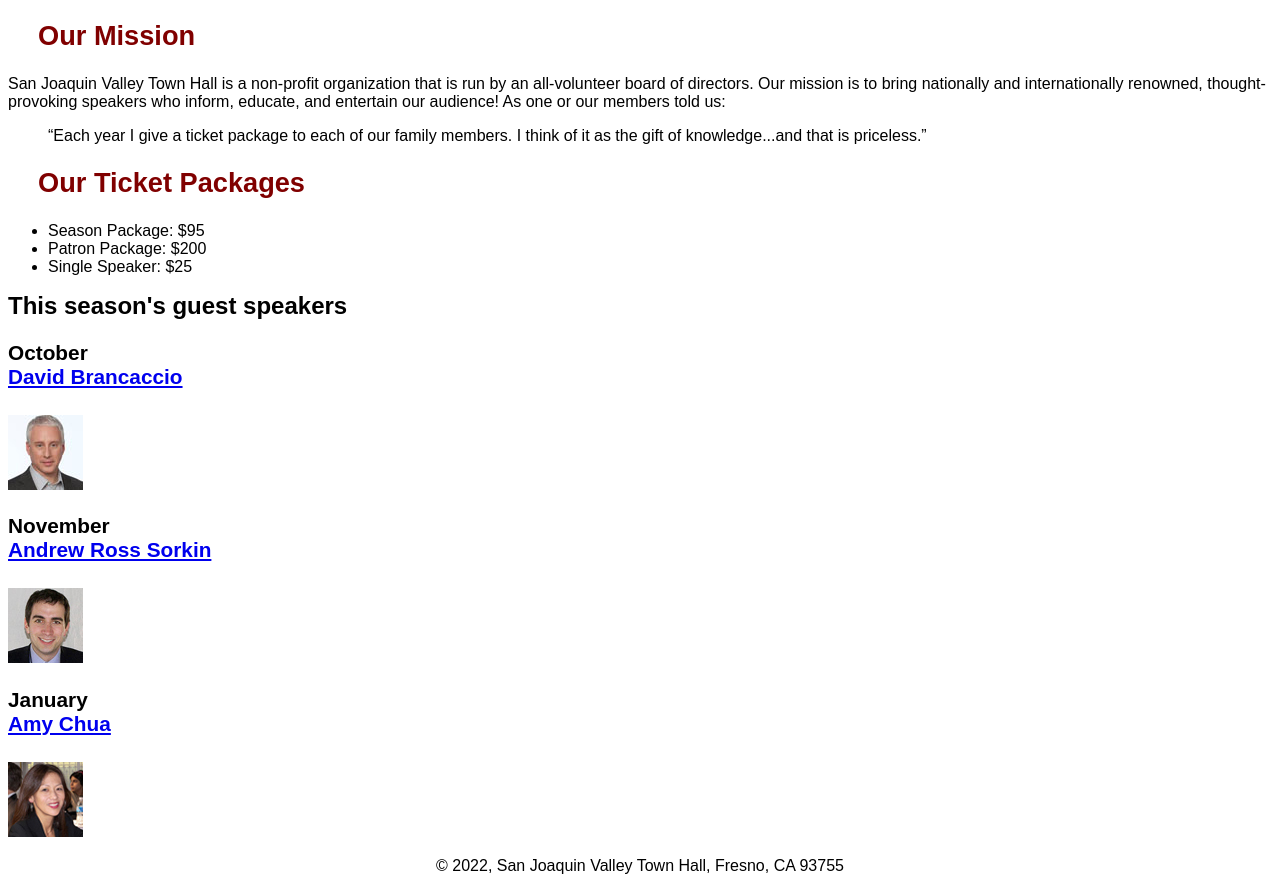
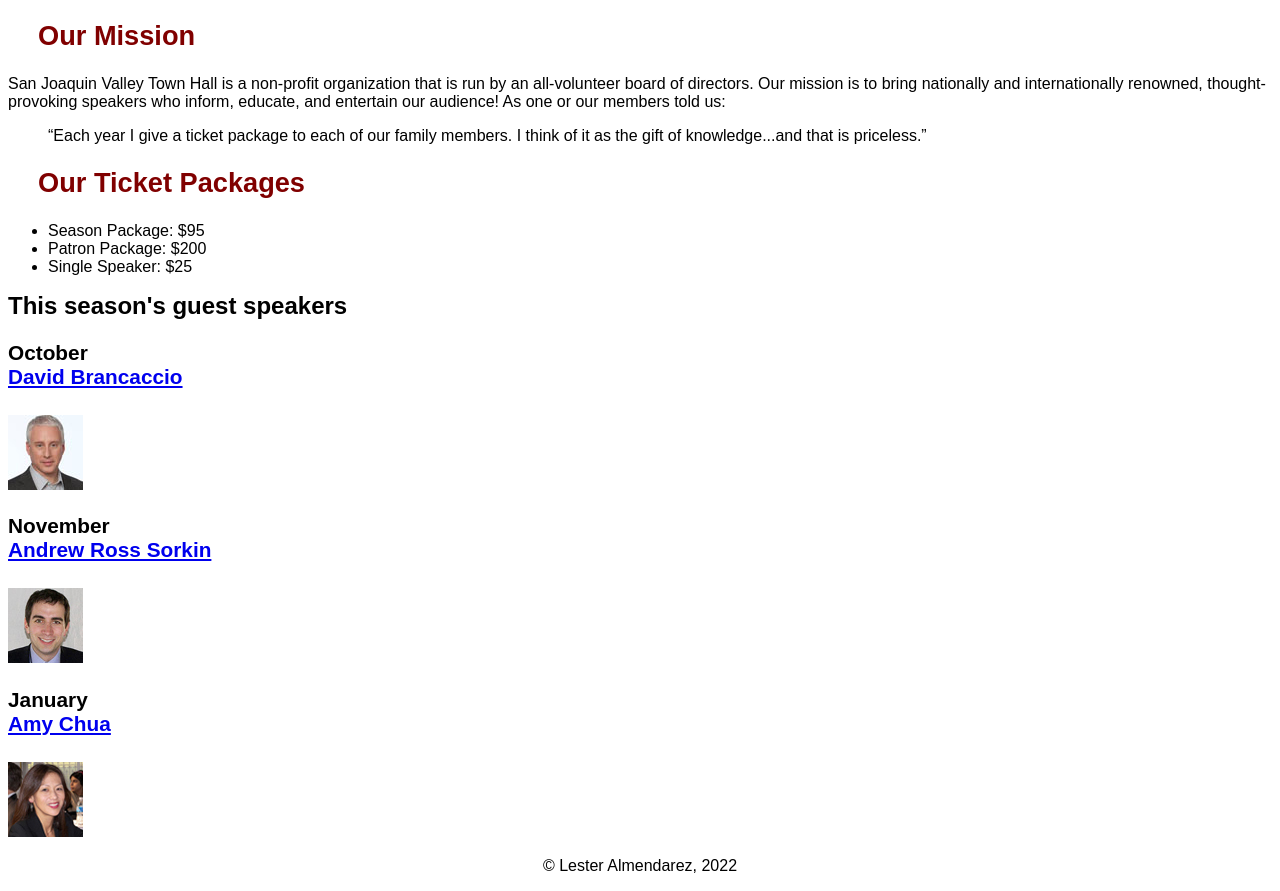
Before and after one commit to lester-aa/A08, a plain HTML site: page index.html in a window 1280 px wide. Shown: the part 110-1001 px from the top of the page. Drawn offline with Linux system fonts and the light colour scheme.

Commit message:
fixing footer added Lester Almendarez 202

```diff
--- a/index.html
+++ b/index.html
@@ -40,7 +40,7 @@
 
 </main>
 <footer>
-	<p>&#169 2022, San Joaquin Valley Town Hall, Fresno, CA 93755</p>
+	<p>&#169 Lester Almendarez, 2022</p>
 </footer>
 </body>
 </html>
```
